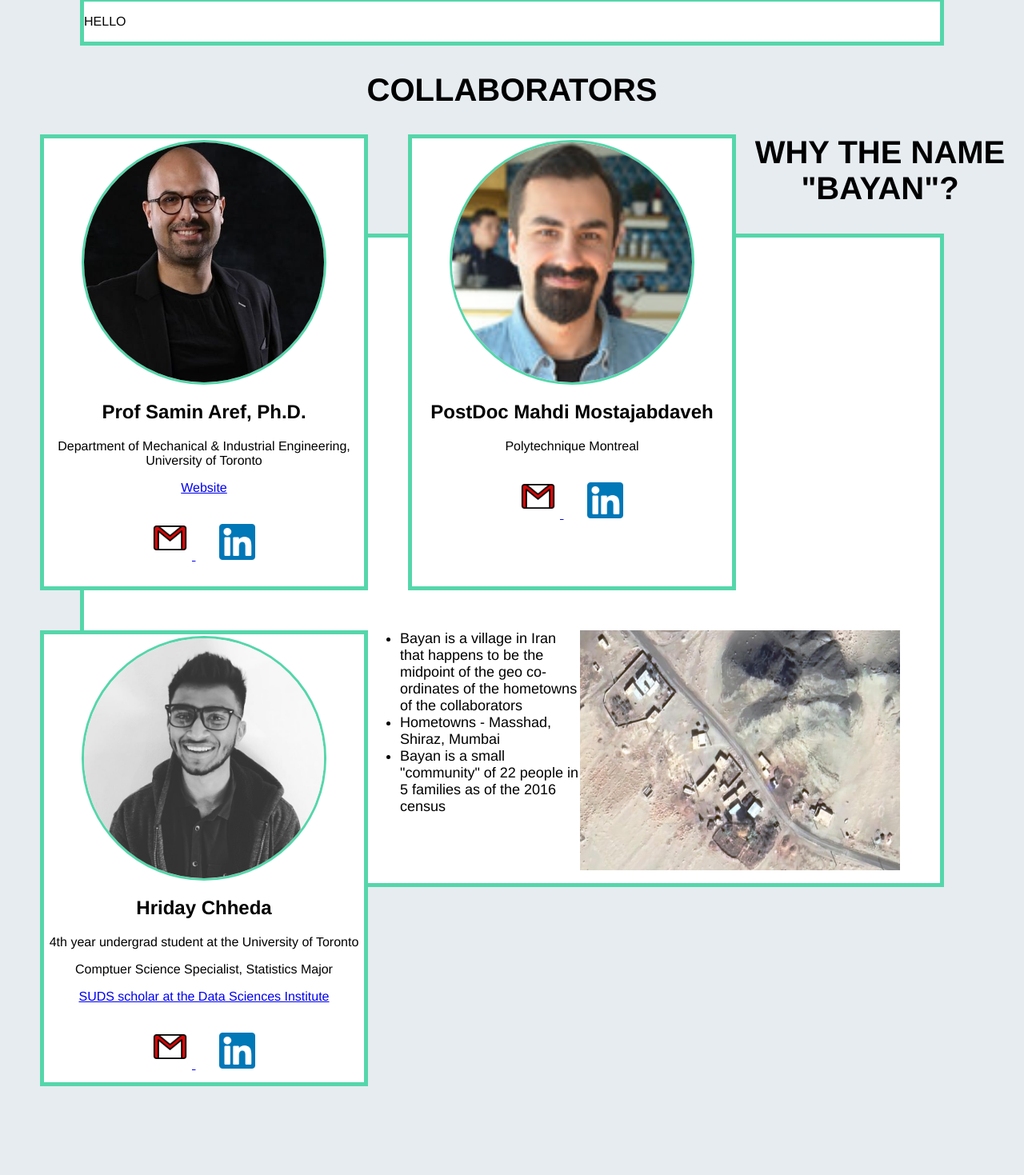
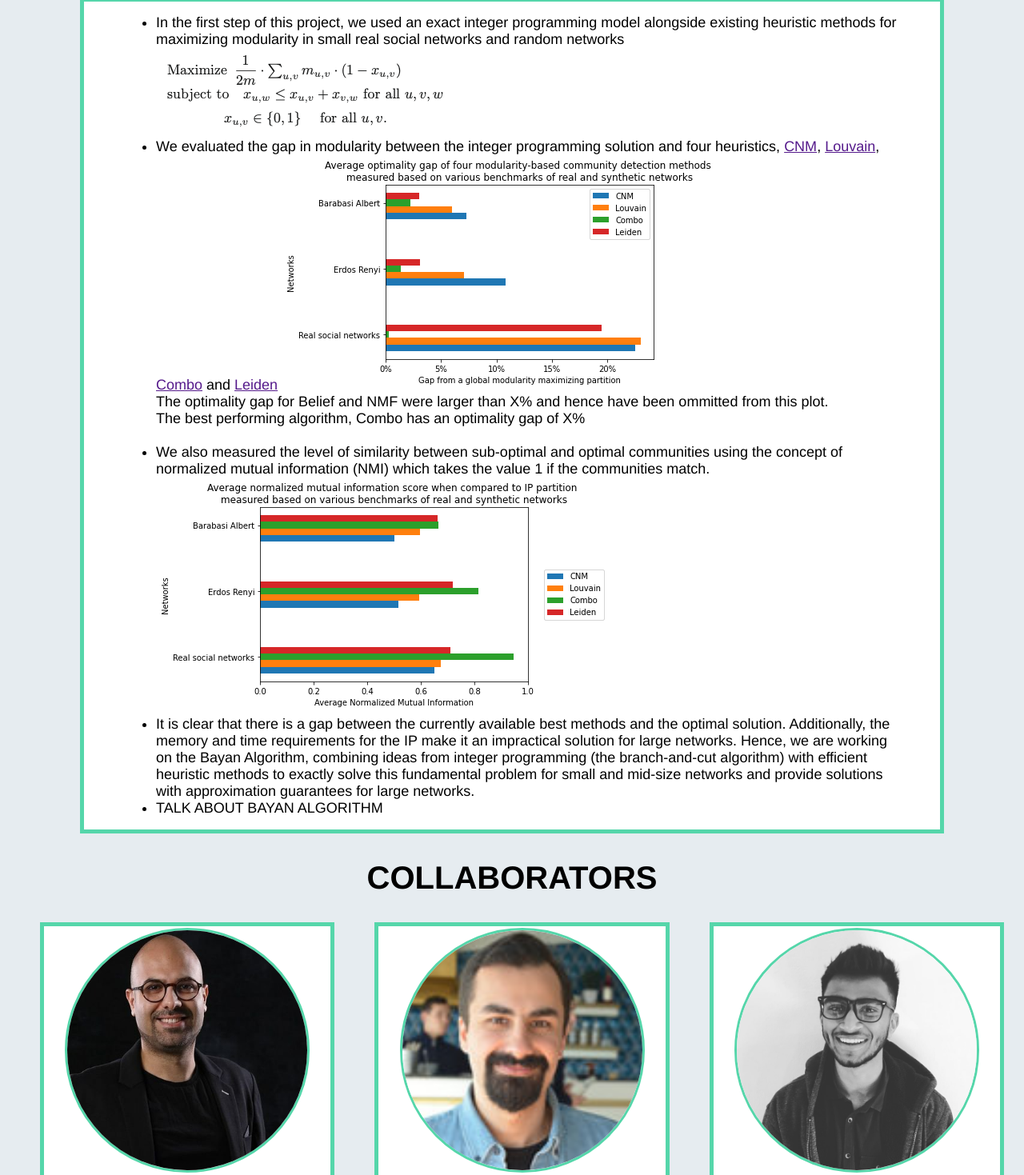
Before and after one commit to bayanproject/bayanproject.github.io, a plain HTML site: page index.html in a window 1280 px wide. Shown: the part 1275-2744 px from the top of the page at 80% size. Before the commit the page ends 2683 px from the top, so only its background shows below. Drawn offline with Linux system fonts and the light colour scheme.

Commit message:
Added current work section

```diff
--- a/index.html
+++ b/index.html
@@ -65,9 +65,33 @@
   	<h1 id="curr-work">CURRENT WORK</h1>
 
   	<div id="curr-work-div">
-  		<p>
-  			HELLO
-  		</p>
+  		<ul>
+  			<li>
+  				In the first step of this project, we used an exact integer programming model alongside existing heuristic methods for maximizing modularity in small real social networks and random networks
+  			</li>
+  			<img src="ip_formulation.png">
+  			<li>
+  				We evaluated the gap in modularity between the integer programming solution and four heuristics, <a href="">CNM</a>, <a href="">Louvain</a>, <a href="">Combo</a> and <a href="">Leiden</a>
+  				<img src="modularity_gap_4_heuristics.png">
+  				<br>
+  				The optimality gap for Belief and NMF were larger than X% and hence have been ommitted from this plot.
+  				<br>
+  				The best performing algorithm, Combo has an optimality gap of X%
+  				<br></br>
+  			</li>
+  			<li>
+  				We also measured the level of similarity between sub-optimal and optimal communities using the concept of normalized mutual information (NMI) which takes the value 1 if the communities match.
+  				<img src="nmi_4_heuristics.png">
+
+  				<!-- While Combo performs well on this test set, it is not optimal nor does it provide an approximate guarantee. -->
+  			</li>
+  			<li>
+  				It is clear that there is a gap between the currently available best methods and the optimal solution. Additionally, the memory and time requirements for the IP make it an impractical solution for large networks. Hence, we are working on the Bayan Algorithm, combining ideas from integer programming (the branch-and-cut algorithm) with efficient heuristic methods to exactly solve this fundamental problem for small and mid-size networks and provide solutions with approximation guarantees for large networks.
+  			</li>
+  			<li>
+  				TALK ABOUT BAYAN ALGORITHM
+  			</li>
+  		</ul>
   	</div>
   </section>
 
@@ -78,7 +102,7 @@
 			<h1 id = "collab">COLLABORATORS</h1>
 		<!-- </div> -->
 
-		<div id = "personal">
+		<div id = "personal-samin">
 			<img src="prof_samin_aref.jpeg" id="myphoto">
 			<h1 id = "nametag">Prof Samin Aref, Ph.D.</h1>
 			<p id = "student">Department of Mechanical & Industrial Engineering, University of Toronto</p>
@@ -93,7 +117,7 @@
 			</a>
 		</div>
 
-		<div id = "personal">
+		<div id = "personal-mahdi">
 			<img src="prof_mahdi.jpeg" id="myphoto">
 			<h1 id = "nametag">PostDoc Mahdi Mostajabdaveh</h1>
 			<p id = "student">Polytechnique Montreal</p>
@@ -105,7 +129,7 @@
 			</a>
 		</div>
 
-		<div id = "personal">
+		<div id = "personal-hriday">
 			<img src="Display.jpg" id="myphoto">
 			<h1 id = "nametag">Hriday Chheda</h1>
 			<p id = "student">4th year undergrad student at the University of Toronto</p>
@@ -122,6 +146,8 @@
 		</div>
 
 	</section>
+
+	<div style="clear: both;"></div>
 
 	<section id="nameTheory">
 		<h1 id="name-h">WHY THE NAME "BAYAN"?</h1>
--- a/style.css
+++ b/style.css
@@ -211,17 +211,43 @@ li {
 	/*letter-spacing: 3px;*/
 }
 
-#personal {
+#personal-samin {
+	float: left;
 	margin-left: 50px;
 	/*margin-top: 50px;*/
 	height: 560px;
-	width: 400px;
-	float: left;
+	width: 28%;
 	border-style: solid;
 	border-width: 5px;
 	border-color: #55d6aa;
 	background-color: white;
-	margin-bottom: 50px;
+	/*margin-bottom: 50px;*/
+}
+
+#personal-mahdi{
+	float: left;
+	margin-left: 50px;
+	/*margin-top: 50px;*/
+	height: 560px;
+	width: 28%;
+	border-style: solid;
+	border-width: 5px;
+	border-color: #55d6aa;
+	background-color: white;
+	/*margin-bottom: 50px;*/
+}
+
+#personal-hriday {
+	float: left;
+	margin-left: 50px;
+	/*margin-top: 50px;*/
+	height: 560px;
+	width: 28%;
+	border-style: solid;
+	border-width: 5px;
+	border-color: #55d6aa;
+	background-color: white;
+	/*margin-bottom: 50px;*/
 }
 
 #myphoto {
```
Also changed, not shown: ip_formulation.png (added), modularity_gap_4_heuristics.png (added), nmi_4_heuristics.png (added).
